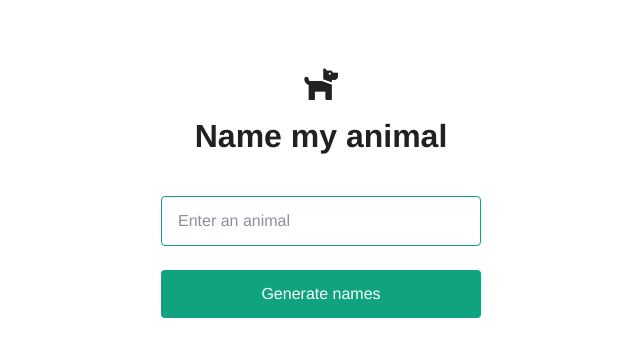
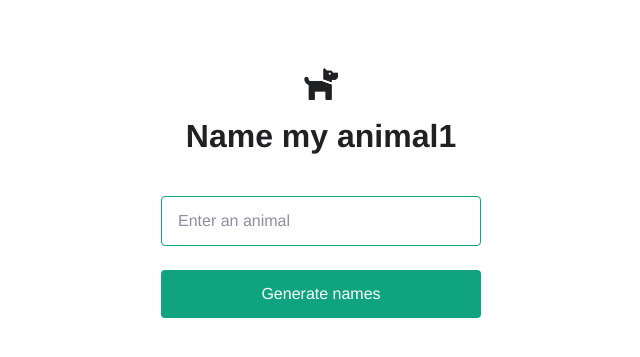
Before and after one commit to alexmaccalman/openaiquickstart, a Flask app: page / in a window 1280 px wide. Shown: the top 357 px of the page, without its empty margins (319-959 px from the left). Run offline with Flask 2, Linux system fonts and the light colour scheme; some web fonts are replaced.

Commit message:
workflow8

```diff
--- a/app/templates/index.html
+++ b/app/templates/index.html
@@ -10,7 +10,7 @@
 
 <body>
   <img src="{{ url_for('static', filename='dog.png') }}" class="icon" />
-  <h3>Name my animal</h3>
+  <h3>Name my animal1</h3>
   <form action="/" method="post">
     <input type="text" name="animal" placeholder="Enter an animal" required />
     <input type="submit" value="Generate names" />
```
Also changed, not shown: .github/workflows/quickstart.yml.
